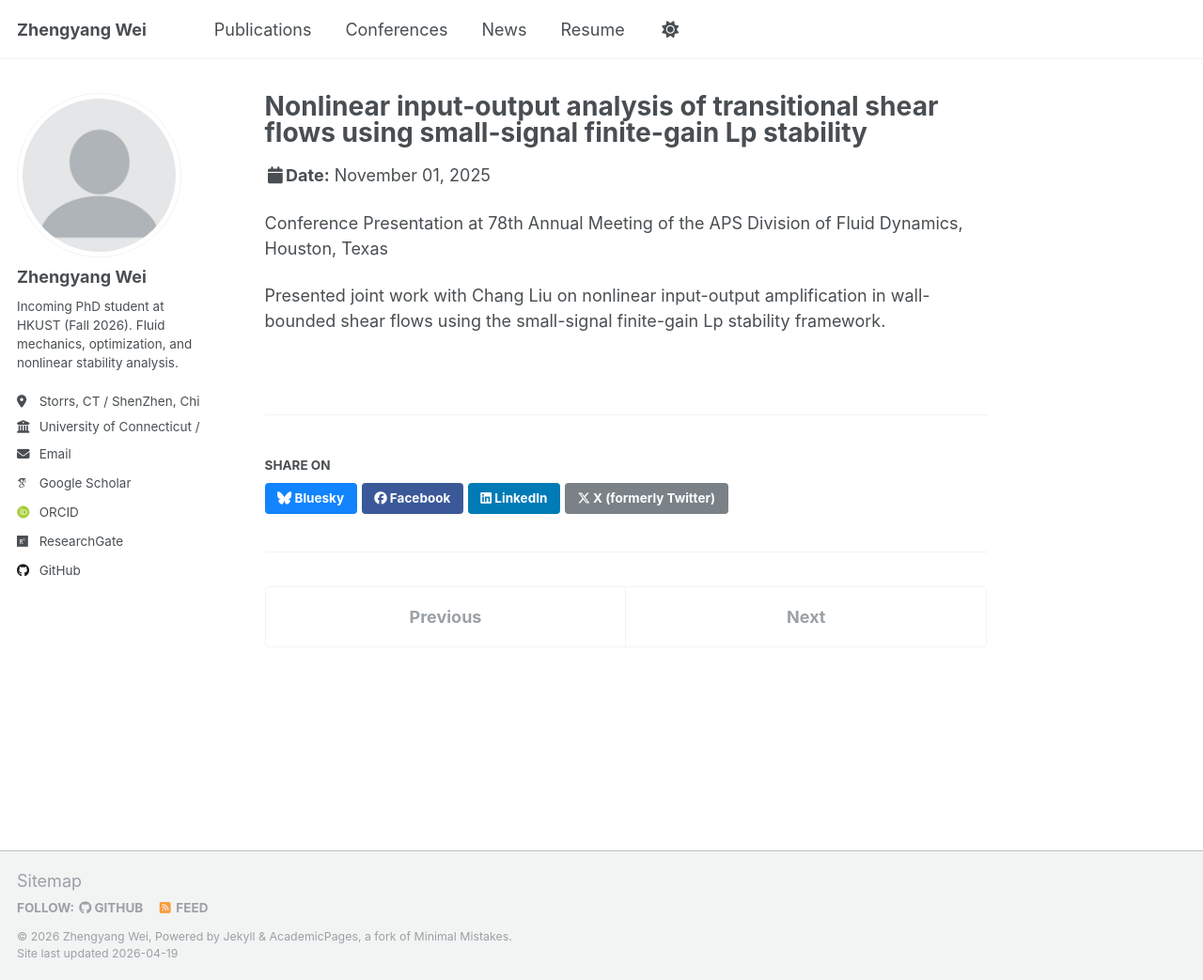
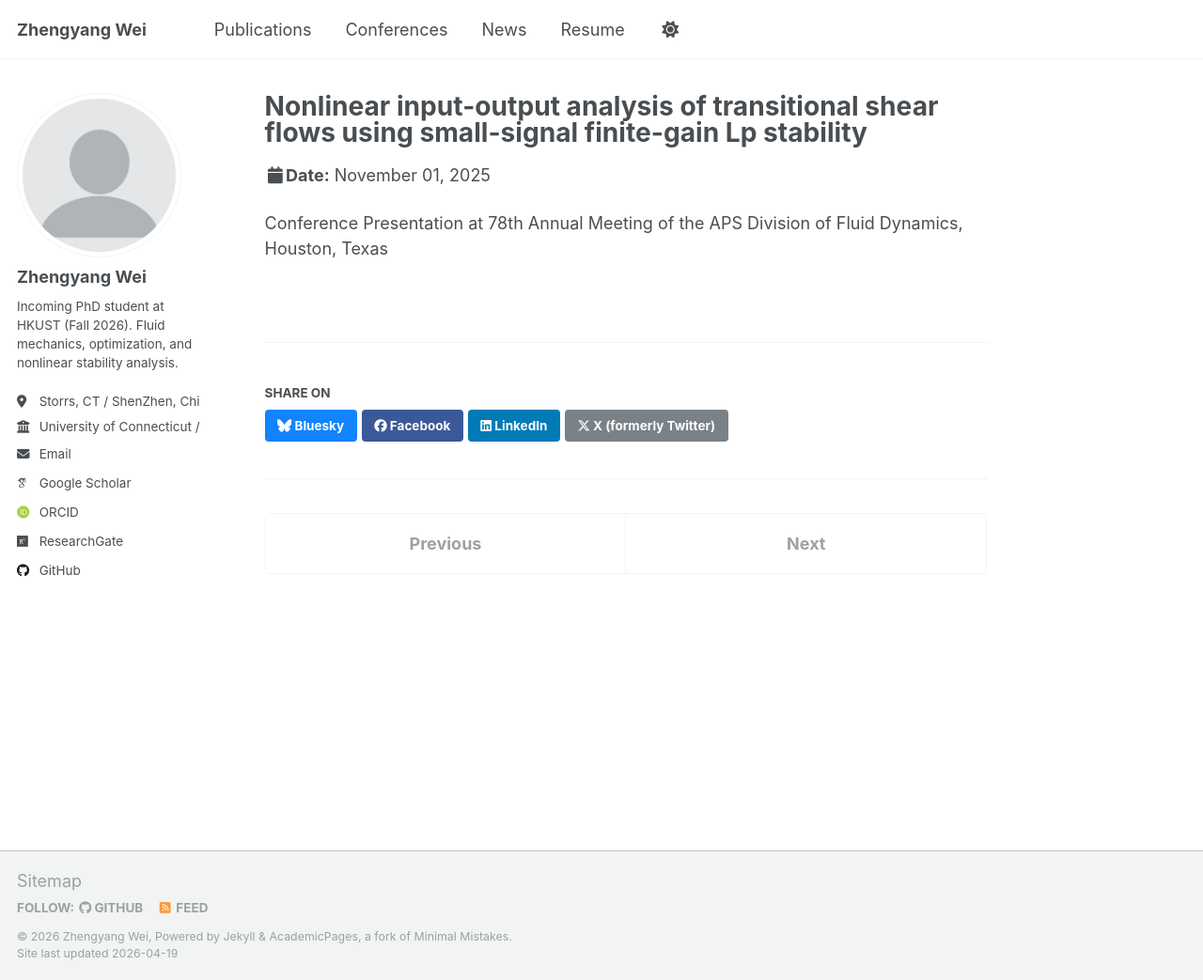
Before and after one commit to GNK48-WZY/gnk48-wzy.github.io, a Jekyll site: the page built from _talks/2025-11-01-aps-dfd-ssfg.md, in a window 1280 px wide and 1043 px high. Shown: the whole window at 94% size. Built offline with Jekyll 4.4.1, drawn with Linux system fonts in a browser that asks for light colours; some web fonts are replaced.

Commit message:
Update 2025-11-01-aps-dfd-ssfg.md

```diff
--- a/_talks/2025-11-01-aps-dfd-ssfg.md
+++ b/_talks/2025-11-01-aps-dfd-ssfg.md
@@ -8,5 +8,3 @@ venue: "78th Annual Meeting of the APS Division of Fluid Dynamics"
 date: 2025-11-01
 location: "Houston, Texas"
 ---
-
-Presented joint work with Chang Liu on nonlinear input-output amplification in wall-bounded shear flows using the small-signal finite-gain Lp stability framework.
```
